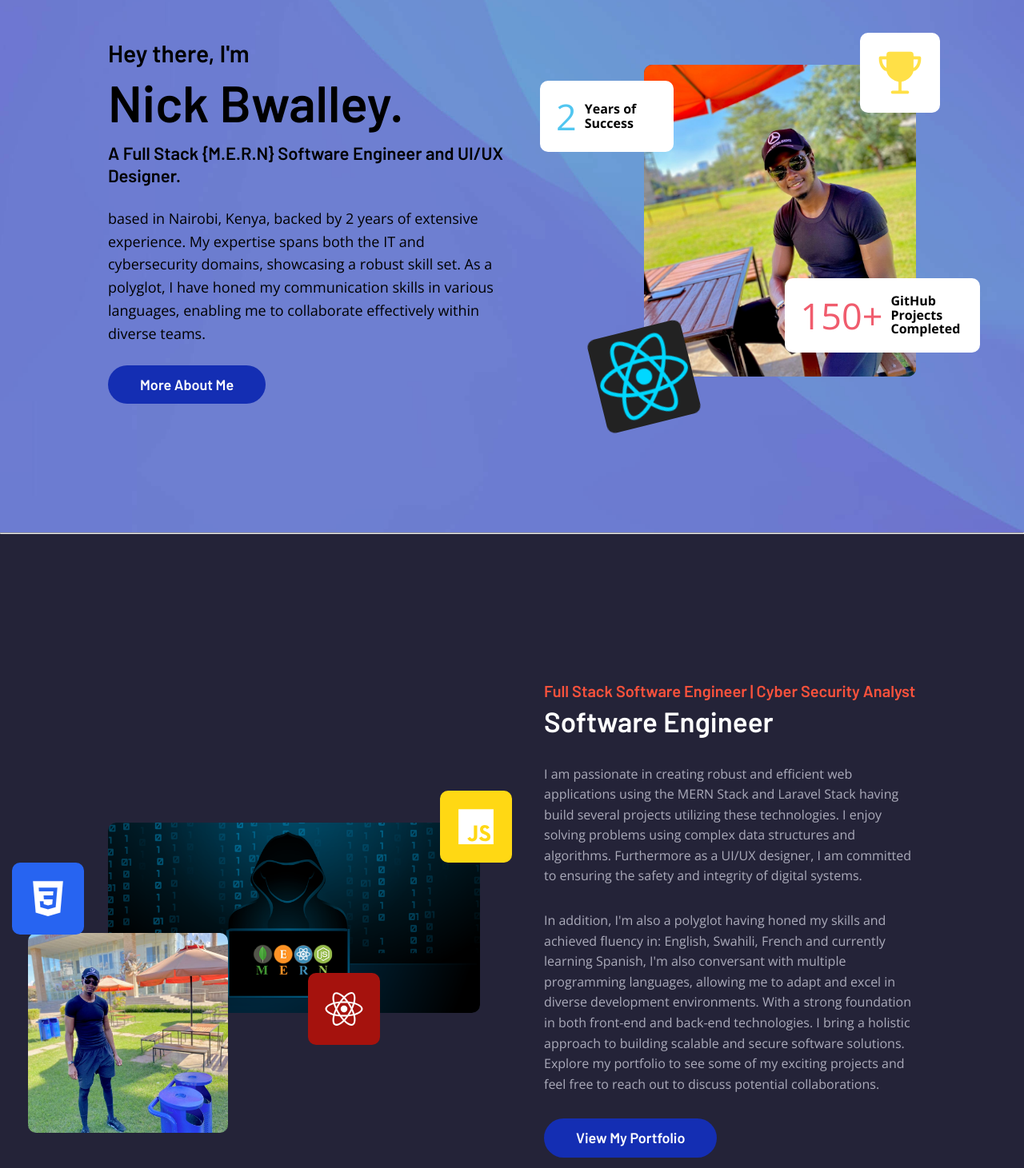
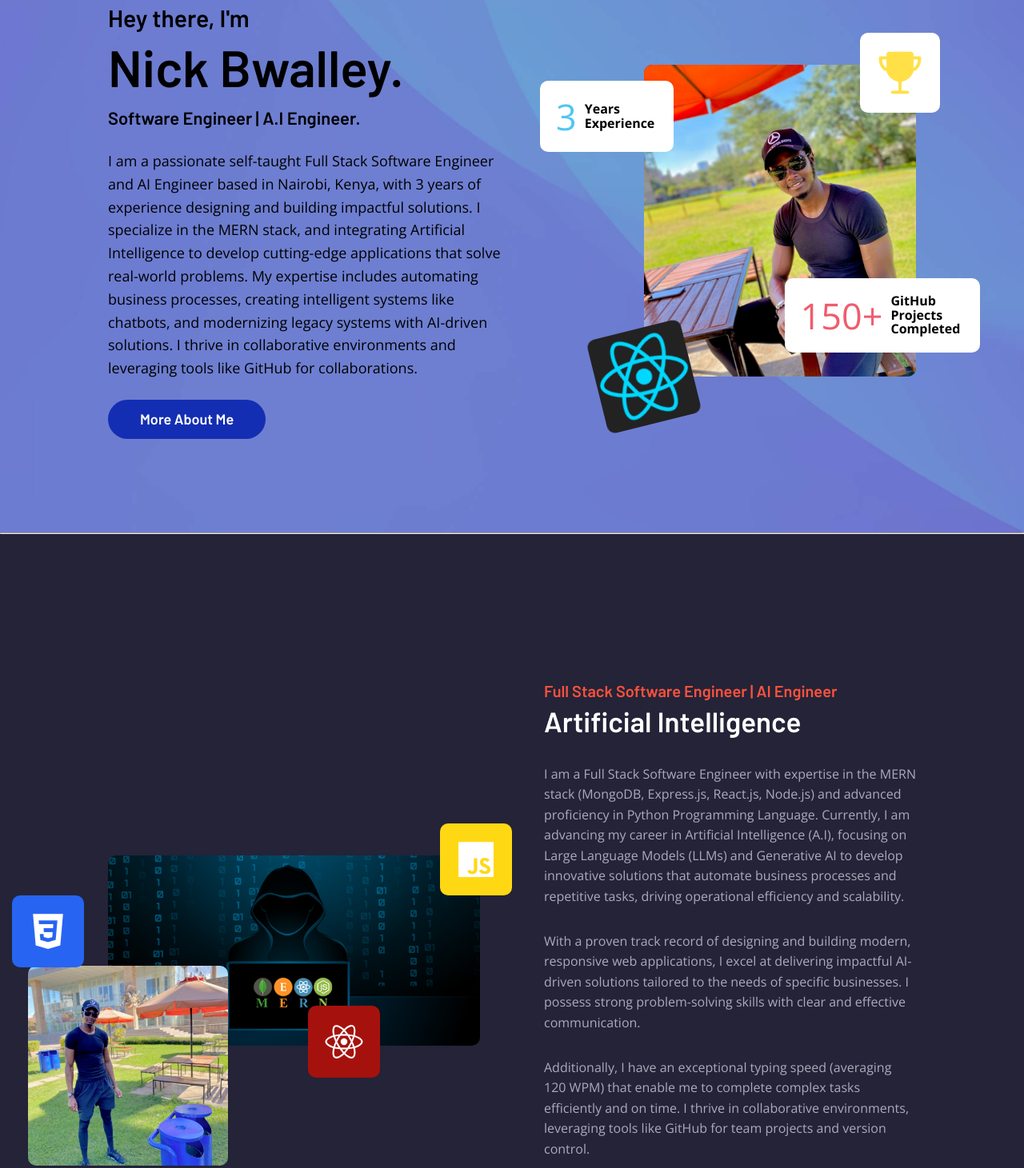
Before and after one commit to NickBwalley/NickBwalley-Portfolio-Website, a website built with Parcel: page index.html in a window 1280 px wide. Shown: the part 134-1595 px from the top of the page at 80% size. Built offline with nearby package versions, Linux system fonts and the light colour scheme.

Commit message:
updated index.html

```diff
--- a/index.html
+++ b/index.html
@@ -121,9 +121,9 @@
               />
 
               <div class="elem elem-1">
-                <p class="elem-title">2</p>
+                <p class="elem-title">3</p>
 
-                <p class="elem-text">Years of Success</p>
+                <p class="elem-text">Years Experience</p>
               </div>
 
               <div class="elem elem-2">
@@ -148,16 +148,20 @@
             <div class="hero-content">
               <h2 class="hero-title">
                 <span>Hey there, I'm</span>
-                <strong>Nick Bwalley.</strong>A Full Stack {M.E.R.N} Software
-                Engineer and UI/UX Designer.
+                <strong>Nick Bwalley.</strong>Software Engineer | A.I Engineer.
               </h2>
 
               <p class="hero-text">
-                based in Nairobi, Kenya, backed by 2 years of extensive
-                experience. My expertise spans both the IT and cybersecurity
-                domains, showcasing a robust skill set. As a polyglot, I have
-                honed my communication skills in various languages, enabling me
-                to collaborate effectively within diverse teams.
+                I am a passionate self-taught Full Stack Software Engineer and
+                AI Engineer based in Nairobi, Kenya, with 3 years of experience
+                designing and building impactful solutions. I specialize in the
+                MERN stack, and integrating Artificial Intelligence to develop
+                cutting-edge applications that solve real-world problems. My
+                expertise includes automating business processes, creating
+                intelligent systems like chatbots, and modernizing legacy
+                systems with AI-driven solutions. I thrive in collaborative
+                environments and leveraging tools like GitHub for
+                collaborations.
               </p>
 
               <div class="btn-group">
@@ -211,32 +215,32 @@
 
             <div class="about-content">
               <p class="section-subtitle">
-                Full Stack Software Engineer | Cyber Security Analyst
+                Full Stack Software Engineer | AI Engineer
               </p>
-
-              <h2 class="h2 section-title">Software Engineer</h2>
-
+              <h2 class="h2 section-title">Artificial Intelligence</h2>
               <p class="section-text">
-                I am passionate in creating robust and efficient web
-                applications using the MERN Stack and Laravel Stack having build
-                several projects utilizing these technologies. I enjoy solving
-                problems using complex data structures and algorithms.
-                Furthermore as a UI/UX designer, I am committed to ensuring the
-                safety and integrity of digital systems.
+                I am a Full Stack Software Engineer with expertise in the MERN
+                stack (MongoDB, Express.js, React.js, Node.js) and advanced
+                proficiency in Python Programming Language. Currently, I am
+                advancing my career in Artificial Intelligence (A.I), focusing
+                on Large Language Models (LLMs) and Generative AI to develop
+                innovative solutions that automate business processes and
+                repetitive tasks, driving operational efficiency and
+                scalability.
               </p>
-
               <p class="section-text">
-                In addition, I'm also a polyglot having honed my skills and
-                achieved fluency in: English, Swahili, French and currently
-                learning Spanish, I'm also conversant with multiple programming
-                languages, allowing me to adapt and excel in diverse development
-                environments. With a strong foundation in both front-end and
-                back-end technologies. I bring a holistic approach to building
-                scalable and secure software solutions. Explore my portfolio to
-                see some of my exciting projects and feel free to reach out to
-                discuss potential collaborations.
+                With a proven track record of designing and building modern,
+                responsive web applications, I excel at delivering impactful
+                AI-driven solutions tailored to the needs of specific
+                businesses. I possess strong problem-solving skills with clear
+                and effective communication.
               </p>
-
+              <p class="section-text">
+                Additionally, I have an exceptional typing speed (averaging 120
+                WPM) that enable me to complete complex tasks efficiently and on
+                time. I thrive in collaborative environments, leveraging tools
+                like GitHub for team projects and version control.
+              </p>
               <a href="#portfolio" class="btn btn-primary blue"
                 >View My Portfolio</a
               >
```
